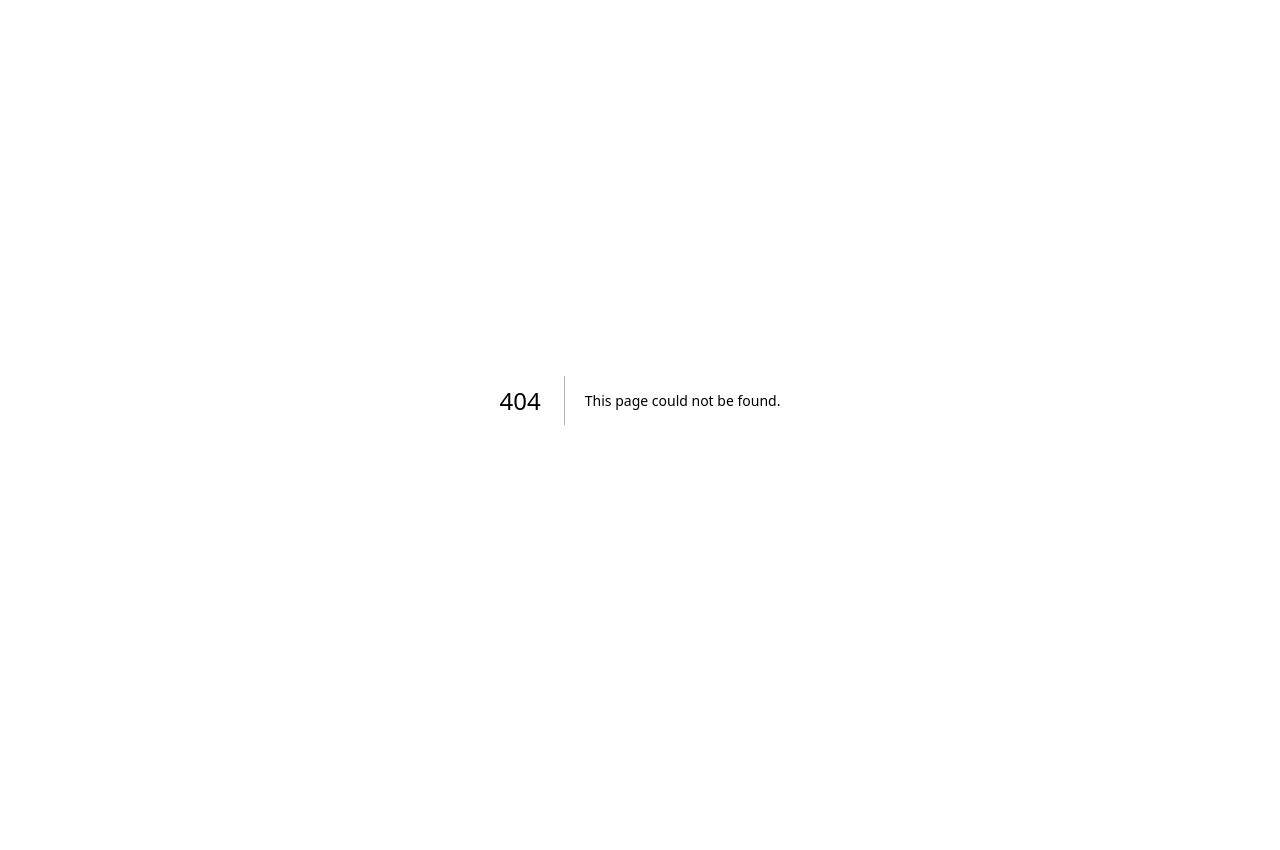
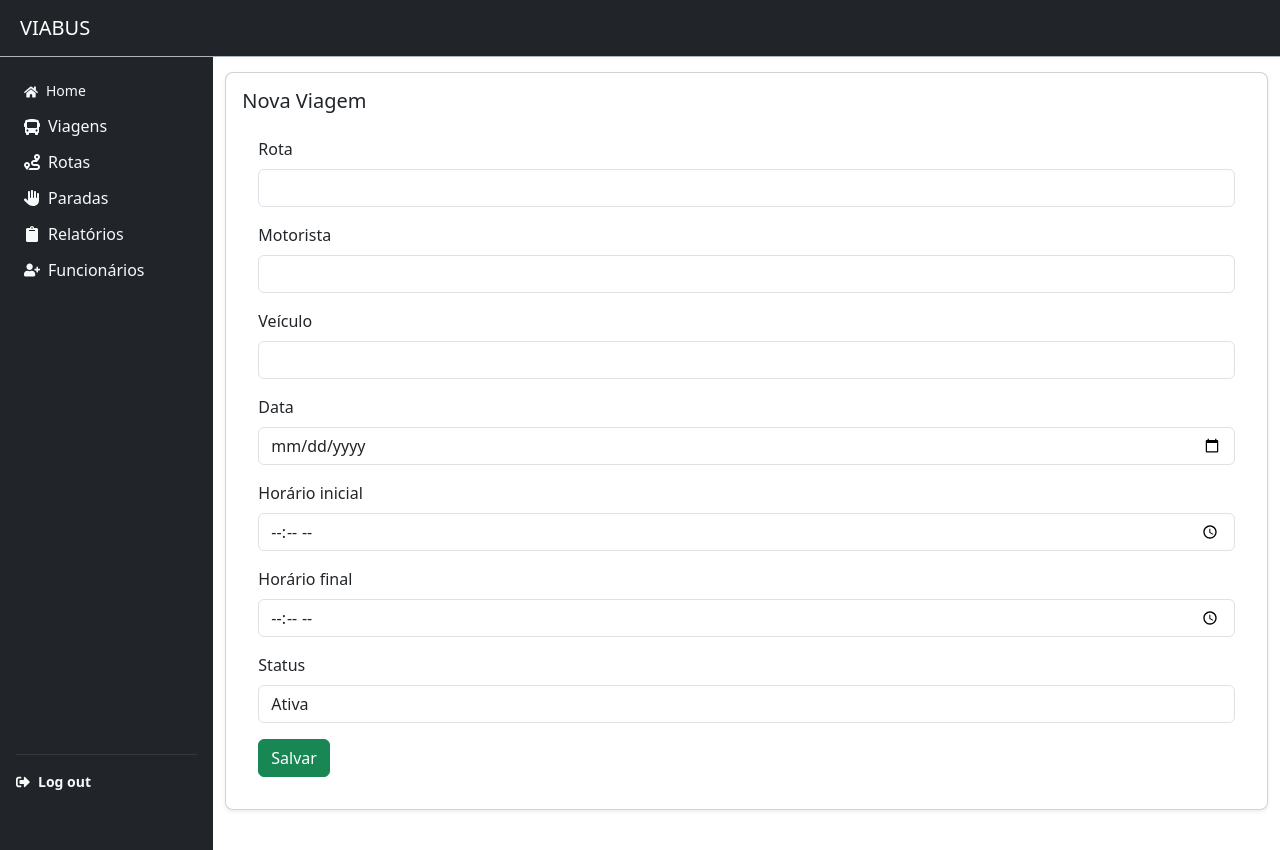
Before and after one commit to Kariellyy/viabus-front, a Next.js app: page /admin/trip/add in a window 1280 px wide. Before the commit this address had no page. Before the commit the page ends 800 px from the top, so only its background shows below. Built offline with nearby package versions, Linux system fonts and the light colour scheme.

Commit message:
feat: Adicionar página de viagens finalizada

```diff
--- /dev/null
+++ b/src/app/admin/trip/add/page.tsx
@@ -0,0 +1,115 @@
+"use client";
+
+import React, { useState } from 'react';
+
+const AddTripForm: React.FC = () => {
+  const [route, setRoute] = useState('');
+  const [driver, setDriver] = useState('');
+  const [vehicle, setVehicle] = useState('');
+  const [date, setDate] = useState('');
+  const [startRoute, setStartRoute] = useState('');
+  const [endRoute, setEndRoute] = useState('');
+  const [status, setStatus] = useState('ativa');
+
+  const handleSave = () => {
+    console.log({
+      route,
+      driver,
+      vehicle,
+      date,
+      startRoute,
+      endRoute,
+      status
+    });
+  };
+
+  return (
+    <div className="card p-3 mb-4 shadow-sm rounded-3">
+      <h5 className="card-title">Nova Viagem</h5>
+      <div className="card-body">
+        <div className="mb-3">
+          <label htmlFor="route" className="form-label">Rota</label>
+          <input
+            type="text"
+            className="form-control"
+            id="route"
+            value={route}
+            onChange={(e) => setRoute(e.target.value)}
+          />
+        </div>
+
+        <div className="mb-3">
+          <label htmlFor="driver" className="form-label">Motorista</label>
+          <input
+            type="text"
+            className="form-control"
+            id="driver"
+            value={driver}
+            onChange={(e) => setDriver(e.target.value)}
+          />
+        </div>
+
+        <div className="mb-3">
+          <label htmlFor="vehicle" className="form-label">Veículo</label>
+          <input
+            type="text"
+            className="form-control"
+            id="vehicle"
+            value={vehicle}
+            onChange={(e) => setVehicle(e.target.value)}
+          />
+        </div>
+
+        <div className="mb-3">
+          <label htmlFor="date" className="form-label">Data</label>
+          <input
+            type="date"
+            className="form-control"
+            id="date"
+            value={date}
+            onChange={(e) => setDate(e.target.value)}
+          />
+        </div>
+
+        <div className="mb-3">
+          <label htmlFor="startRoute" className="form-label">Horário inicial</label>
+          <input
+            type="time"
+            className="form-control"
+            id="startRoute"
+            value={startRoute}
+            onChange={(e) => setStartRoute(e.target.value)}
+          />
+        </div>
+
+        <div className="mb-3">
+          <label htmlFor="endRoute" className="form-label">Horário final</label>
+          <input
+            type="time"
+            className="form-control"
+            id="endRoute"
+            value={endRoute}
+            onChange={(e) => setEndRoute(e.target.value)}
+          />
+        </div>
+
+        <div className="mb-3">
+          <label htmlFor="status" className="form-label">Status</label>
+          <select
+            className="form-control"
+            id="status"
+            value={status}
+            onChange={(e) => setStatus(e.target.value)}
+          >
+            <option value="ativa">Ativa</option>
+            <option value="finalizada">Finalizada</option>
+          </select>
+        </div>
+
+        <button className="btn btn-success" onClick={handleSave}>Salvar</button>
+      </div>
+    </div>
+  );
+};
+
+export default AddTripForm;
```
Also changed, not shown: src/app/admin/trip/finished/page.tsx (added, +34 -0 lines).
